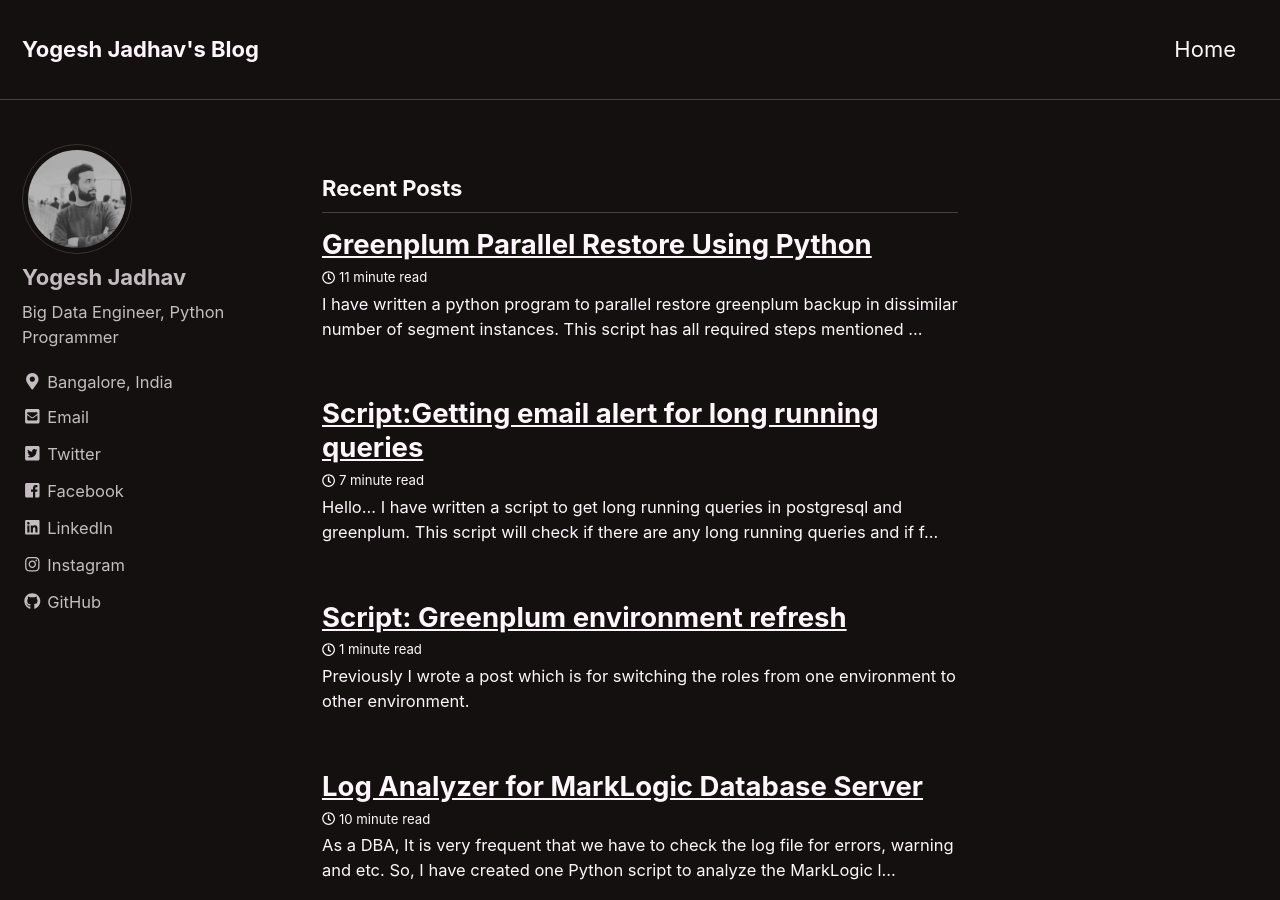
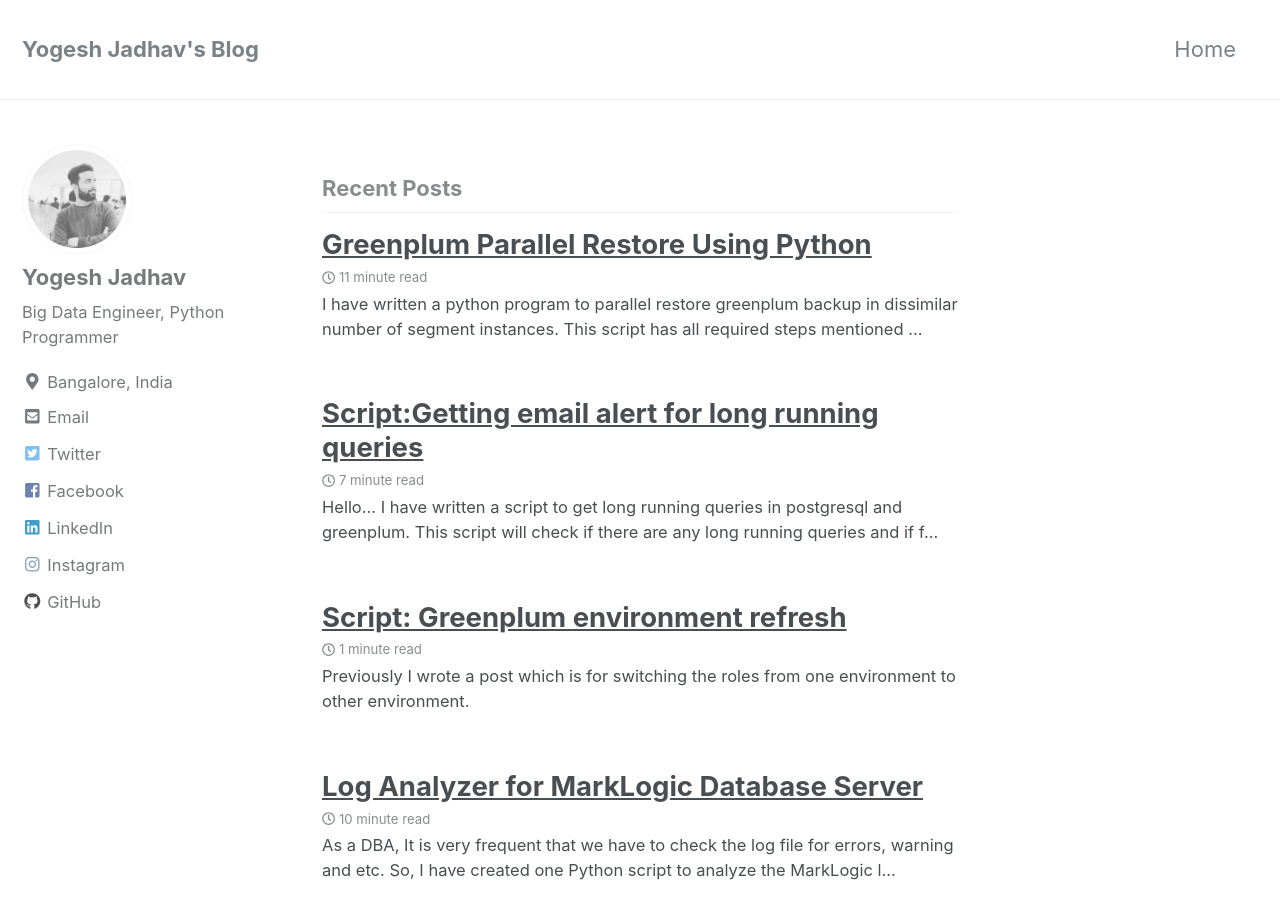
Before and after one commit to pgyogesh/blog, a Jekyll site: the page built from index.html, in a window 1280 px wide and 900 px high. Built offline with Jekyll 4.4.1, drawn with Linux system fonts in a browser that asks for light colours; nearby versions of some CDN libraries; the list of posts is cut into pages by our own code.

Commit message:
Update _config.yml

```diff
--- a/_config.yml
+++ b/_config.yml
@@ -12,7 +12,7 @@
 
 # theme                  : "minimal-mistakes-jekyll"
 remote_theme             : "mmistakes/minimal-mistakes"
-minimal_mistakes_skin    : "neon" # "default" # "air", "aqua", "contrast", "dark", "dirt", "neon", "mint", "plum", "sunrise"
+minimal_mistakes_skin    : "default" # "default" # "air", "aqua", "contrast", "dark", "dirt", "neon", "mint", "plum", "sunrise"
 
 # Site Settings
 locale                   : "en-US"
```
